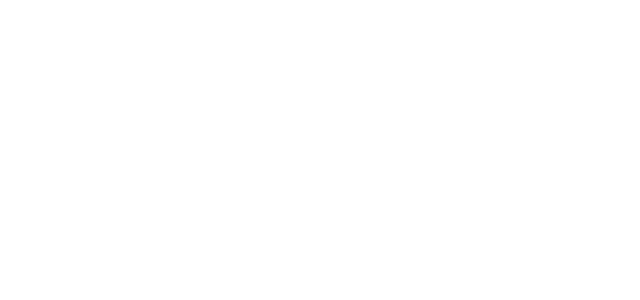
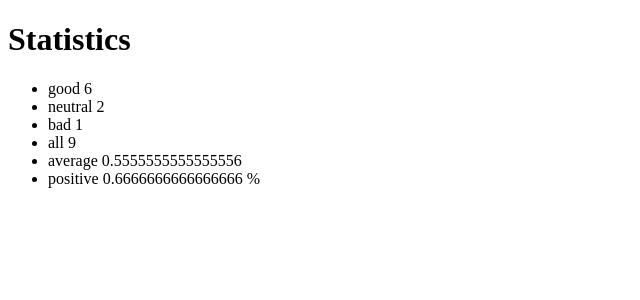
Before and after one commit to waldekglaz/full-stack-open, a React (Create React App) app in the folder part1/unicafe/: page / in a window 1280 px wide. Shown: the top 300 px of the page, without its empty margins (0-640 px from the left). Built offline with nearby package versions, Linux system fonts and the light colour scheme.

Commit message:
1.7 unicafe step2

```diff
--- a/part1/unicafe/src/App.js
+++ b/part1/unicafe/src/App.js
@@ -1,10 +1,22 @@
 import { useState } from "react";
 
 function App() {
-  const [good, setGood] = useState(0);
-  const [neutral, setNeutral] = useState(0);
-  const [bad, setBad] = useState(0);
-  return <div></div>;
+  const [good, setGood] = useState(6);
+  const [neutral, setNeutral] = useState(2);
+  const [bad, setBad] = useState(1);
+  return (
+    <div>
+      <h1>Statistics</h1>
+      <ul>
+        <li>good {good}</li>
+        <li>neutral {neutral}</li>
+        <li>bad {bad}</li>
+        <li>all {good + neutral + bad}</li>
+        <li>average {(good * 1 + bad * -1) / (good + neutral + bad)}</li>
+        <li>positive {good / (good + neutral + bad)} %</li>
+      </ul>
+    </div>
+  );
 }
 
 export default App;
```
